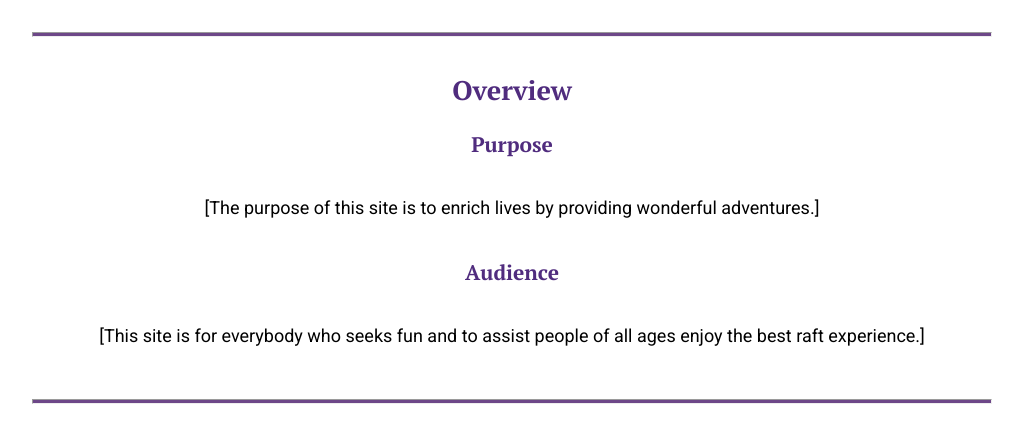
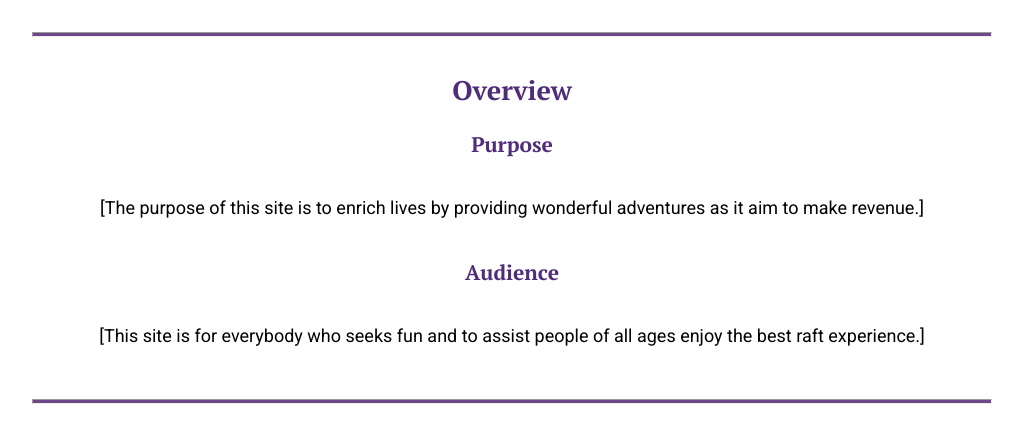
Before and after one commit to johnbrightagbons/johnbrightagbons, a plain HTML site: page wdd130/wwr/site-plan-rafting.html in a window 1280 px wide. Shown: the part 323-759 px from the top of the page, without its empty margins (128-1151 px from the left). Drawn offline with Linux system fonts and the light colour scheme.

Commit message:
Update site-plan-rafting.html
Create site

```diff
--- a/wdd130/wwr/site-plan-rafting.html
+++ b/wdd130/wwr/site-plan-rafting.html
@@ -20,7 +20,7 @@
     <hr />
     <h2>Overview</h2>
     <h3>Purpose</h3>
-    <p>[The purpose of this site is to enrich lives by providing wonderful adventures.]</p>
+    <p>[The purpose of this site is to enrich lives by providing wonderful adventures as it aim to make revenue.]</p>
     <!-- change this -->
 
     <h3>Audience</h3>
```
